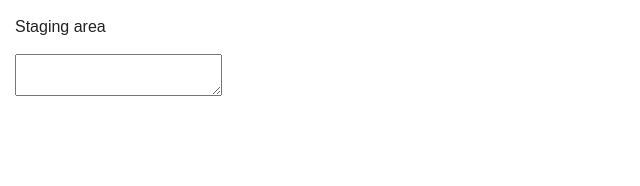
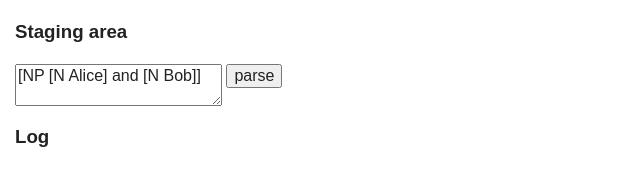
Before and after one commit to mdsn/stree, a plain HTML site: page index.html in a window 1280 px wide. Shown: the whole page, without its empty margins (0-640 px from the left). Drawn offline with nearby package versions, Linux system fonts and the light colour scheme.

Commit message:
prepared index ui for debugging purposes

```diff
--- a/index.html
+++ b/index.html
@@ -25,14 +25,18 @@
 
         <!-- Add your site or application content here -->
         <div id="container">
-            <p>Staging area</p>
-            <textarea id="stage"></textarea>
+            <h3>Staging area</h3>
+            <textarea id="stage">[NP [N Alice] and [N Bob]]</textarea>
+            <button id="parse">parse</button>
+            <h3>Log</h3>
+            <div id="log"></div>
         </div>
 
         <script src="//ajax.googleapis.com/ajax/libs/jquery/1.9.0/jquery.min.js"></script>
         <script>window.jQuery || document.write('<script src="js/vendor/jquery-1.9.0.min.js"><\/script>')</script>
         <script src="js/plugins.js"></script>
         <script src="js/main.js"></script>
+        <script src="js/stree.js"></script>
 
         <!-- Google Analytics: change UA-XXXXX-X to be your site's ID. -->
         <script>
```
